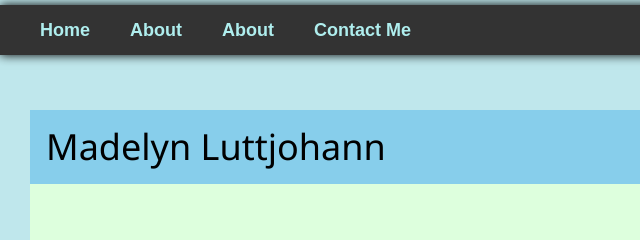
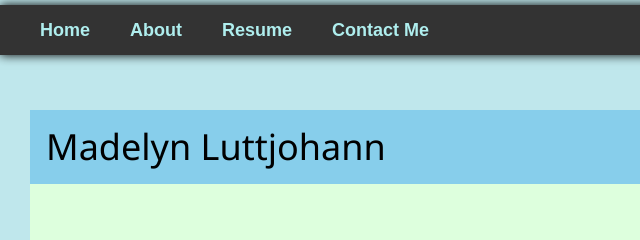
Before and after one commit to madelynlutt/my-website, a plain HTML site: page AboutMe.html in a window 1280 px wide. Shown: the top 240 px of the page, 0-640 px from the left. Drawn offline with nearby package versions, Linux system fonts and the light colour scheme.

Commit message:
Update AboutMe.html

```diff
--- a/AboutMe.html
+++ b/AboutMe.html
@@ -59,7 +59,7 @@
         <ul>
           <li><a href="index.html">Home</a></li>
           <li><a href="AboutMe.html">About</a></li>
-          <li><a href="Resume.html">About</a></li>
+          <li><a href="Resume.html">Resume</a></li>
           <li><a href="ContactMe.html">Contact Me</a></li>
         </ul>
       </nav>
```
